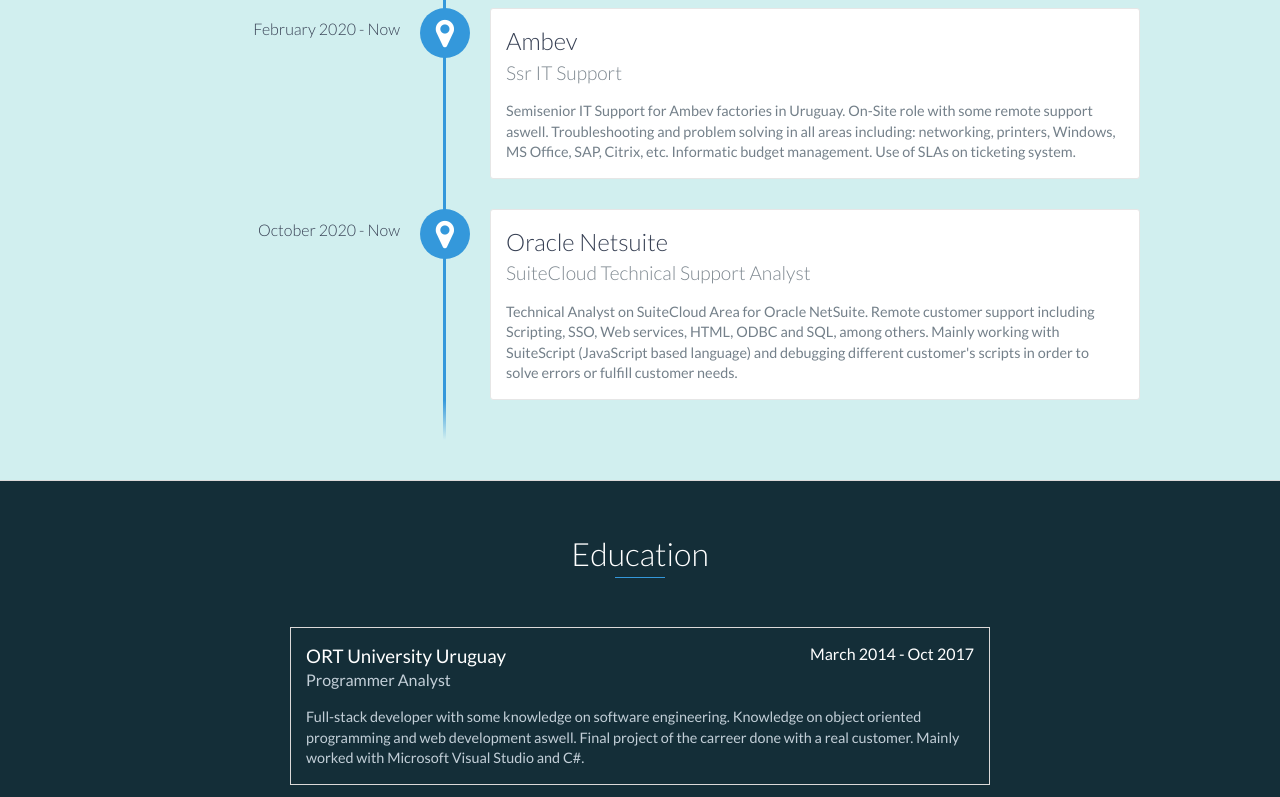
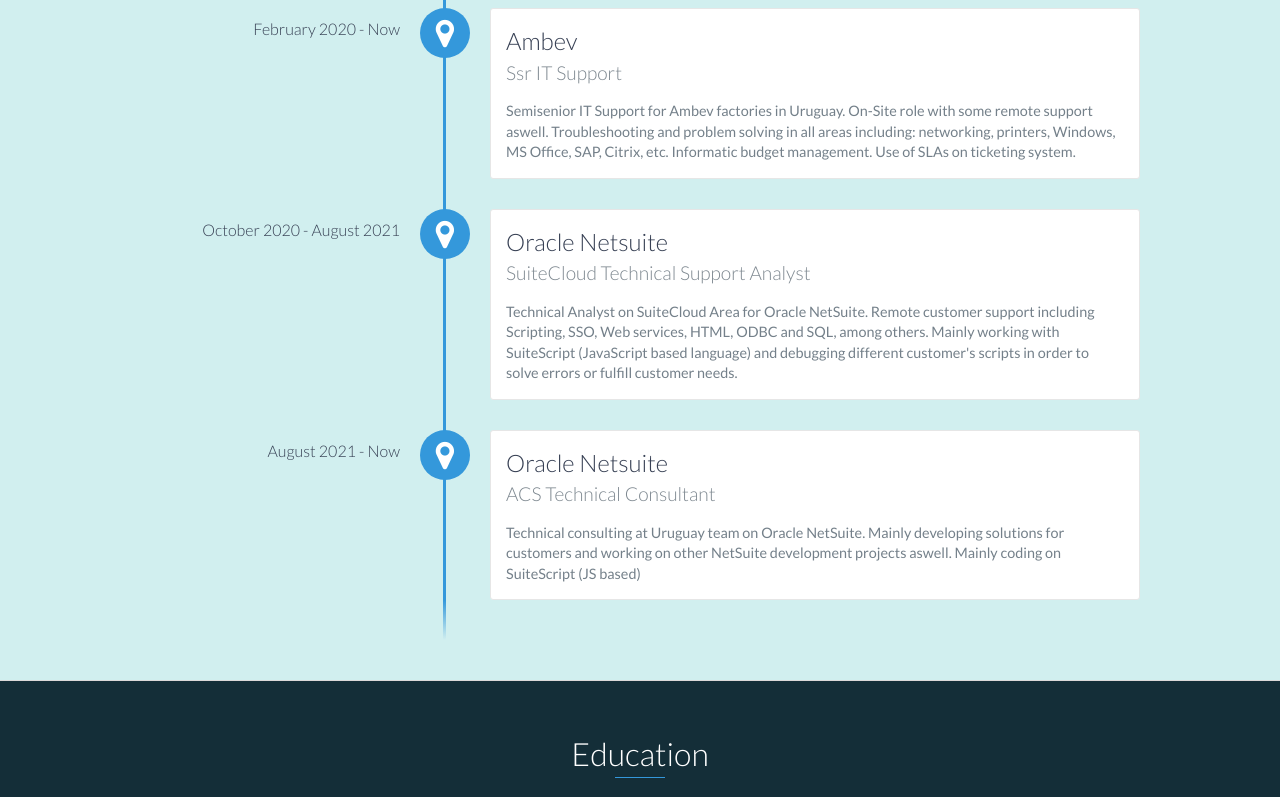
Before and after one commit to rodrigoc93/rodrigoc93.github.io, a website: page index.html in a window 1280 px wide. Shown: the part 1570-2367 px from the top of the page. Drawn offline with nearby package versions, Linux system fonts and the light colour scheme.

Commit message:
Update index.html

```diff
--- a/index.html
+++ b/index.html
@@ -50,7 +50,7 @@
         <div id="lead-content">
             <h1>Rodrigo Cora</h1>
             <h2>Software Developer</h2>
-            <a href="https://srv-file16.gofile.io/download/YFXZ8P/Rodrigo%2BCora%2BCurriculum%2BEnglish%2B08-2020%20(1).pdf" download="resume.pdf"  class="btn-rounded-white">Download Resume</a>
+            <a href="https://easyupload.io/etwfzv" download="resume.pdf"  class="btn-rounded-white">Download Resume</a>
         </div>
         <!-- End #lead-content -->
 
@@ -114,12 +114,20 @@
                     Use of SLAs on ticketing system.
                 </p>
             </div>
-            <div data-date="October 2020 - Now">
+            <div data-date="October 2020 - August 2021">
                 <h3>Oracle Netsuite</h3>
                 <h4>SuiteCloud Technical Support Analyst</h4>
                 <p>
                     Technical Analyst on SuiteCloud Area for Oracle NetSuite. Remote customer support including Scripting, SSO, Web services, HTML, ODBC and SQL, among others.
                     Mainly working with SuiteScript (JavaScript based language) and debugging different customer's scripts in order to solve errors or fulfill customer needs.
+                </p>
+            </div>
+            <div data-date="August 2021 - Now">
+                <h3>Oracle Netsuite</h3>
+                <h4>ACS Technical Consultant</h4>
+                <p>
+                    Technical consulting at Uruguay team on Oracle NetSuite. Mainly developing solutions for customers and working on other NetSuite development projects aswell.
+                    Mainly coding on SuiteScript (JS based)
                 </p>
             </div>
         </div>
```
